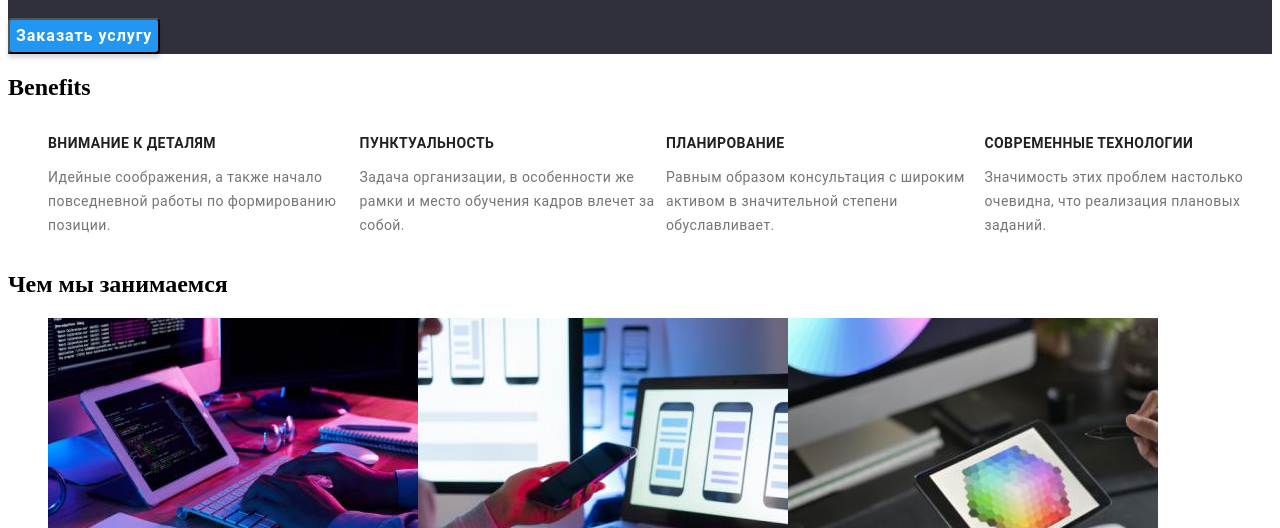
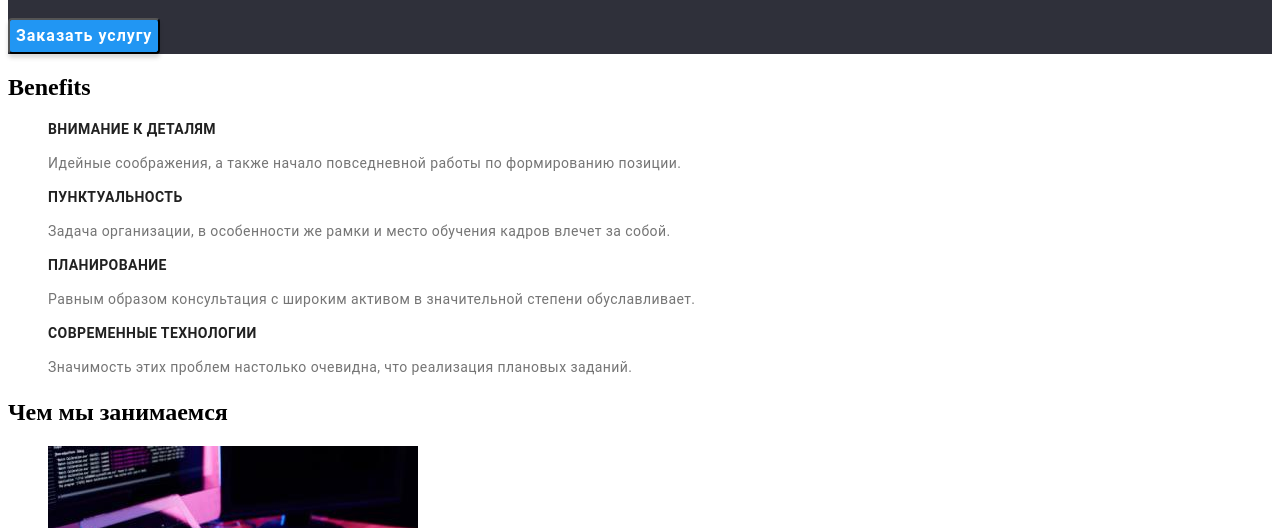
Before and after one commit to MaksymKolii/goit-markup-hw-02, a plain HTML site: page index.html in a window 1280 px wide. Shown: the part 272-800 px from the top of the page. Drawn offline with Linux system fonts and the light colour scheme.

Commit message:
delete flex

```diff
--- a/css/styles.css
+++ b/css/styles.css
@@ -102,9 +102,9 @@ background: #2F303A;
     color: #757575;
 }
 
-.feature, .work, .team{
+/* .feature, .work, .team{
     display: flex;
-}
+} */
 
 .section-team {
     background: #F5F4FA;
```
